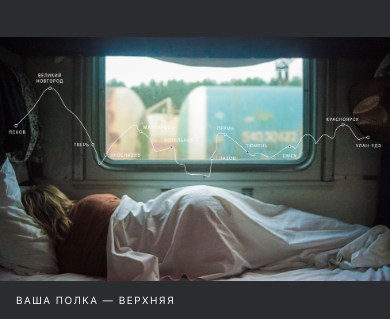
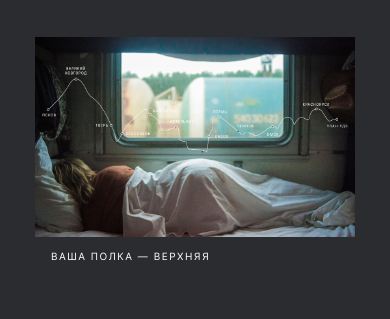
Before and after one commit to IsaevDanil42/russian-travel, a plain HTML site: page index.html in a window 390 px wide. Shown: the part 333-652 px from the top of the page. Drawn offline with Linux system fonts and the light colour scheme.

Commit message:
испрвления

```diff
--- a/blocks/header/header.css
+++ b/blocks/header/header.css
@@ -1,4 +1,4 @@
 .header {
   display: flex;
-  justify-content: space-between ;
+  justify-content: space-between;
 }
--- a/blocks/lead/lead.css
+++ b/blocks/lead/lead.css
@@ -20,6 +20,6 @@
 @media screen and (max-width: 706px) {
   .lead {
     margin: 106px auto 0;
-    max-width: 320x;
+    max-width: 320px;
   }
 }
```
